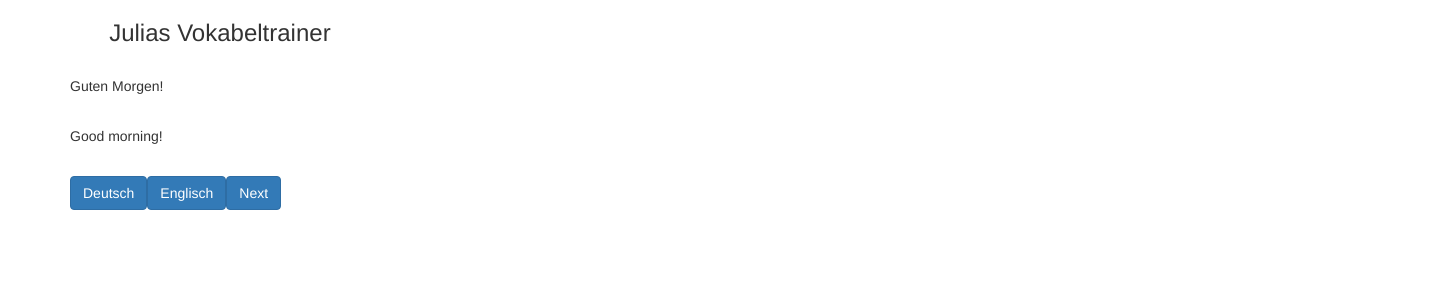
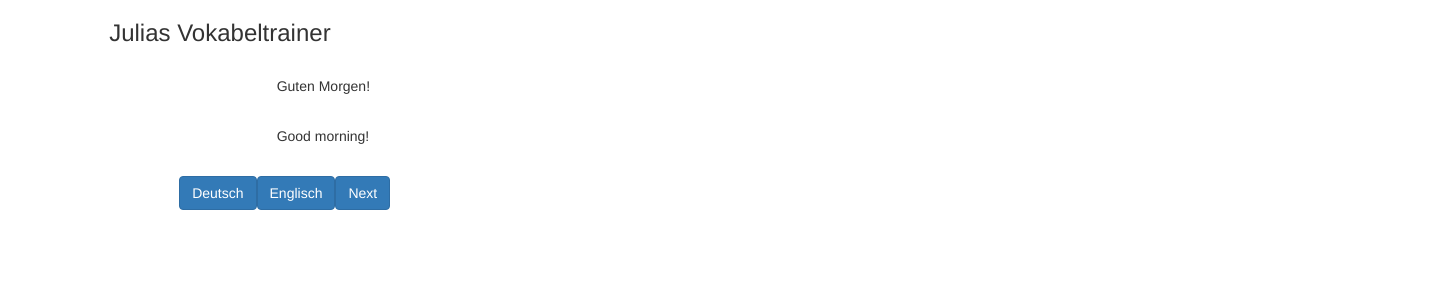
Before and after one commit to eurinb/vokabeltrainer, an Angular app: page / in a window 1280 px wide. Shown: the top 300 px of the page, 1432 px wide, since content can reach past the window. Built offline with nearby package versions, Linux system fonts and the light colour scheme.

Commit message:
Formatierungen angepaßt

```diff
--- a/src/app/app.component.html
+++ b/src/app/app.component.html
@@ -8,7 +8,7 @@
 
     <hr>
 
-    <div class="col-md-12">
+    <div class="col-xs-12 col-xs-offset-1">
       <app-vokabel-abfrage></app-vokabel-abfrage>
     </div>
 
--- a/src/app/vokabel-abfrage/deutsch/deutsch.component.html
+++ b/src/app/vokabel-abfrage/deutsch/deutsch.component.html
@@ -1,5 +1,5 @@
 <div class="row">
-  <div class="col-xs-12">
+  <div class="col-xs-12 col-xs-offset-1">
     <p *ngIf="toggle">{{ vokabel.textBaseLanguage}}</p>
     <p *ngIf="!toggle">-</p>
   </div>
--- a/src/app/vokabel-abfrage/english/english.component.html
+++ b/src/app/vokabel-abfrage/english/english.component.html
@@ -1,5 +1,5 @@
 <div class="row">
-  <div class="col-xs-12">
+  <div class="col-xs-12 col-xs-offset-1">
     <p *ngIf="toggle">{{ vokabel.textLanguage}}</p>
     <p *ngIf="!toggle">-</p>
   </div>
```
